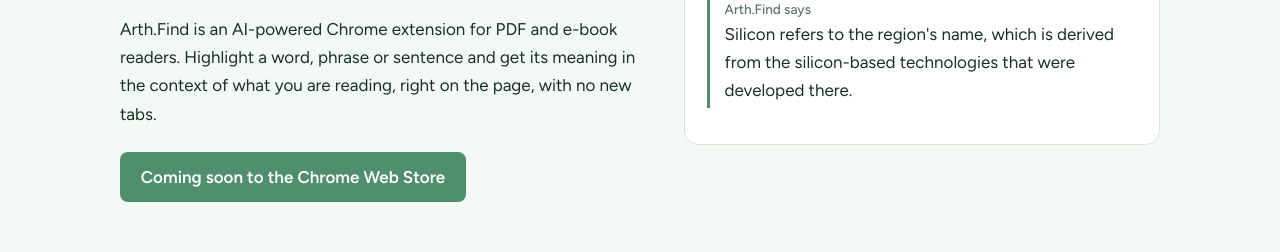
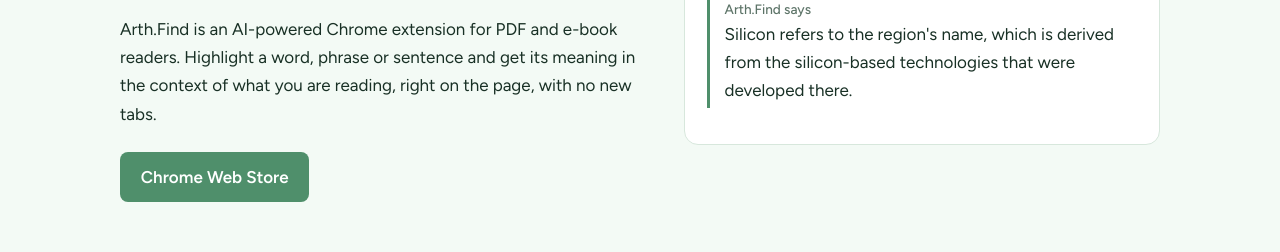
Before and after one commit to dipesh-gir-i/arth.find, a plain HTML site: page index.html in a window 1280 px wide. Shown: the part 422-674 px from the top of the page. Drawn offline with Linux system fonts and the light colour scheme.

Commit message:
Update index.html

```diff
--- a/index.html
+++ b/index.html
@@ -62,7 +62,8 @@
 <div>
 <h1>The right meaning depends on where you find the word.</h1>
 <p>Arth.Find is an AI-powered Chrome extension for PDF and e-book readers. Highlight a word, phrase or sentence and get its meaning in the context of what you are reading, right on the page, with no new tabs.</p>
-<div class="row"><span class="btn" role="note">Coming soon to the Chrome Web Store</span></div>
+<div class="row"><a href="https://chromewebstore.google.com/detail/chekciphhfcfglnlbaclchafimbabggp?utm_source=item-share-cb" target="_blank" rel="noopener noreferrer">
+<span class="btn" role="note">Chrome Web Store</span></a></div>
 </div>
 <div class="demo" aria-label="Example of a contextual lookup">
 <p style="margin:0">You are reading about technology and startups. You highlight <mark>Silicon</mark>.</p>
```
